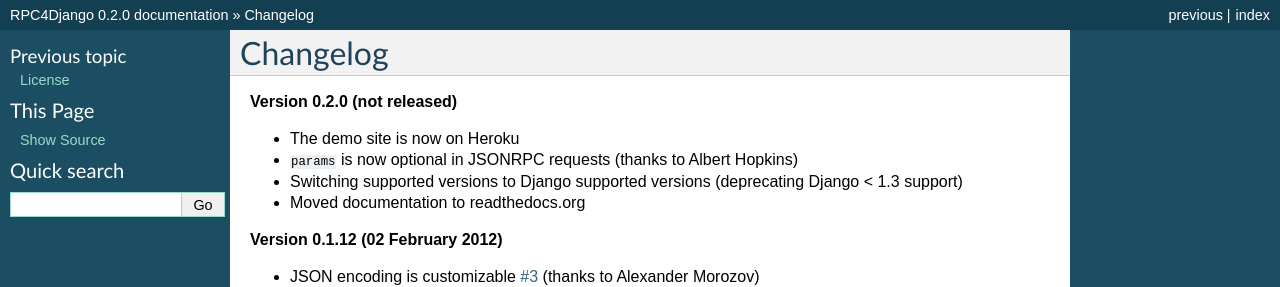
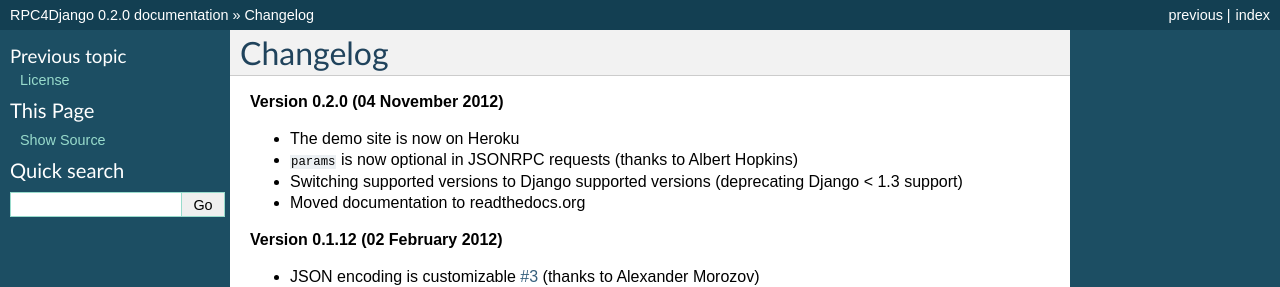
Before and after one commit to rpc4django/rpc4django, a Sphinx documentation site: the page built from docs/changelog.txt, in a window 1280 px wide. Shown: the top 287 px of the page. Built offline with Sphinx 7.4.7, drawn with Linux system fonts in a browser that asks for light colours.

Commit message:
Added date to changelog

```diff
--- a/docs/changelog.txt
+++ b/docs/changelog.txt
@@ -1,7 +1,7 @@
 Changelog
 =========
 
-**Version 0.2.0 (not released)**
+**Version 0.2.0 (04 November 2012)**
 
 - The demo site is now on Heroku
 - ``params`` is now optional in JSONRPC requests (thanks to Albert Hopkins)
```
